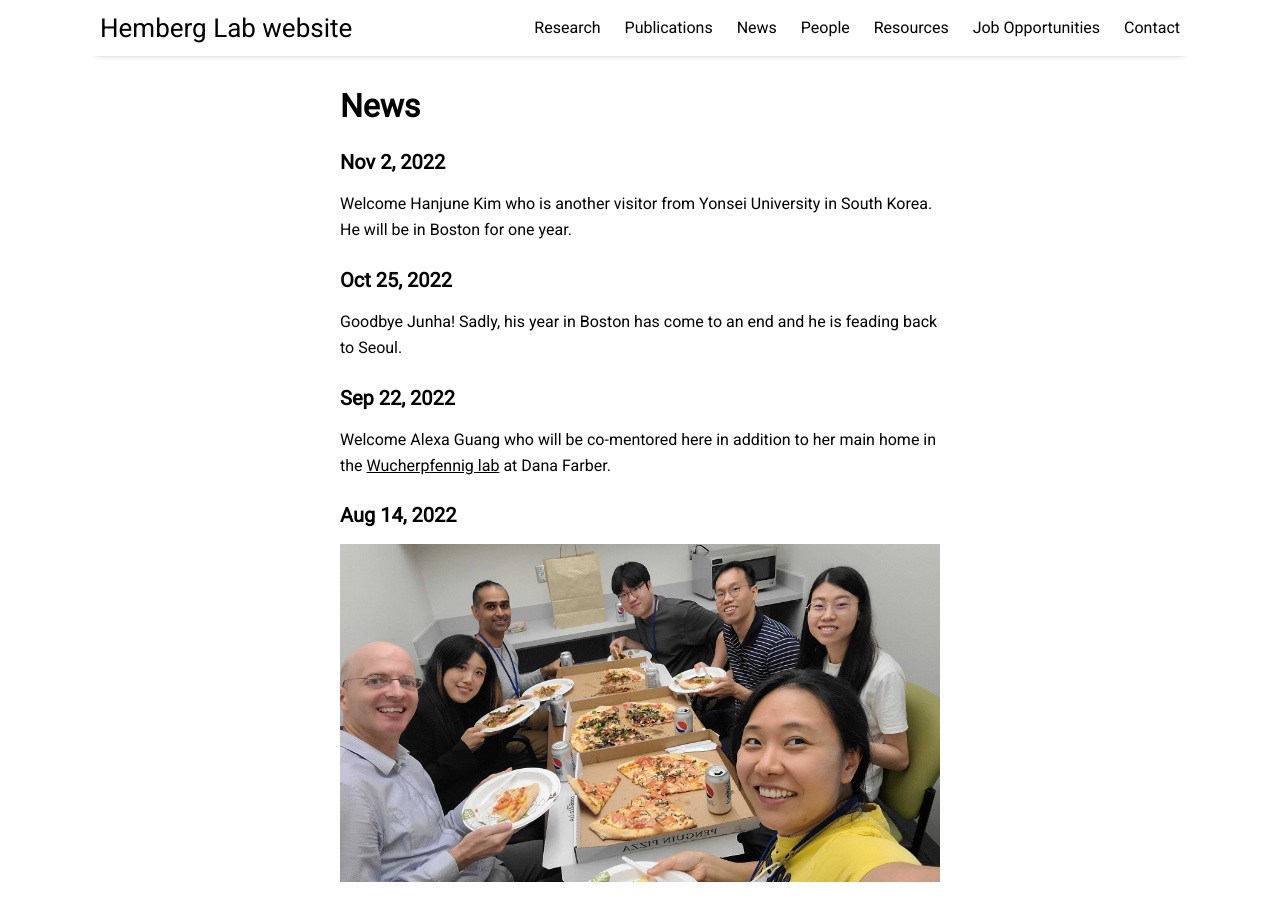
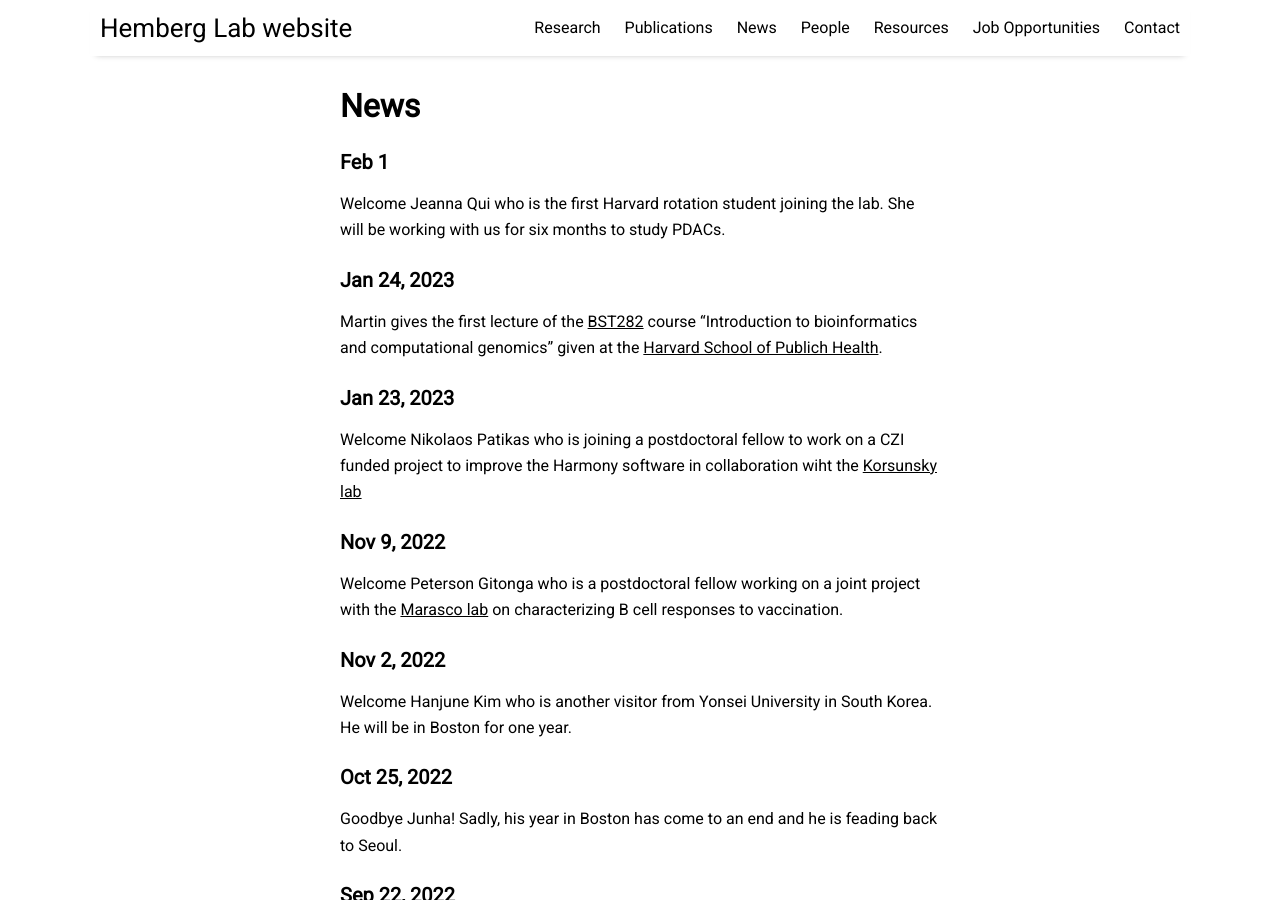
Before and after one commit to jaewon-cho/sdfasdf2dscf34fad.github.io, a Jekyll site: the page built from pages/news.md, in a window 1280 px wide and 900 px high. Built offline with Jekyll 4.4.1, drawn with Linux system fonts in a browser that asks for light colours; nearby versions of some CDN libraries.

```diff
--- a/pages/news.md
+++ b/pages/news.md
@@ -3,6 +3,22 @@ layout: page
 title: News
 permalink: /news
 ---
+
+### Feb 1
+
+Welcome Jeanna Qui who is the first Harvard rotation student joining the lab. She will be working with us for six months to study PDACs.
+
+### Jan 24, 2023
+
+Martin gives the first lecture of the [BST282](https://www.coursicle.com/harvard/courses/BST/282/) course "Introduction to bioinformatics and computational genomics" given at the [Harvard School of Publich Health](https://www.hsph.harvard.edu/).
+
+### Jan 23, 2023
+
+Welcome Nikolaos Patikas who is joining a postdoctoral fellow to work on a CZI funded project to improve the Harmony software in collaboration wiht the [Korsunsky lab](https://www.korsunskylab.org/)
+
+### Nov 9, 2022
+
+Welcome Peterson Gitonga who is a postdoctoral fellow working on a joint project with the [Marasco lab](https://marascolab.dana-farber.org/) on characterizing B cell responses to vaccination.
 
 ### Nov 2, 2022
 
```
Also changed, not shown: pages/people.md (+9 -7 lines).
